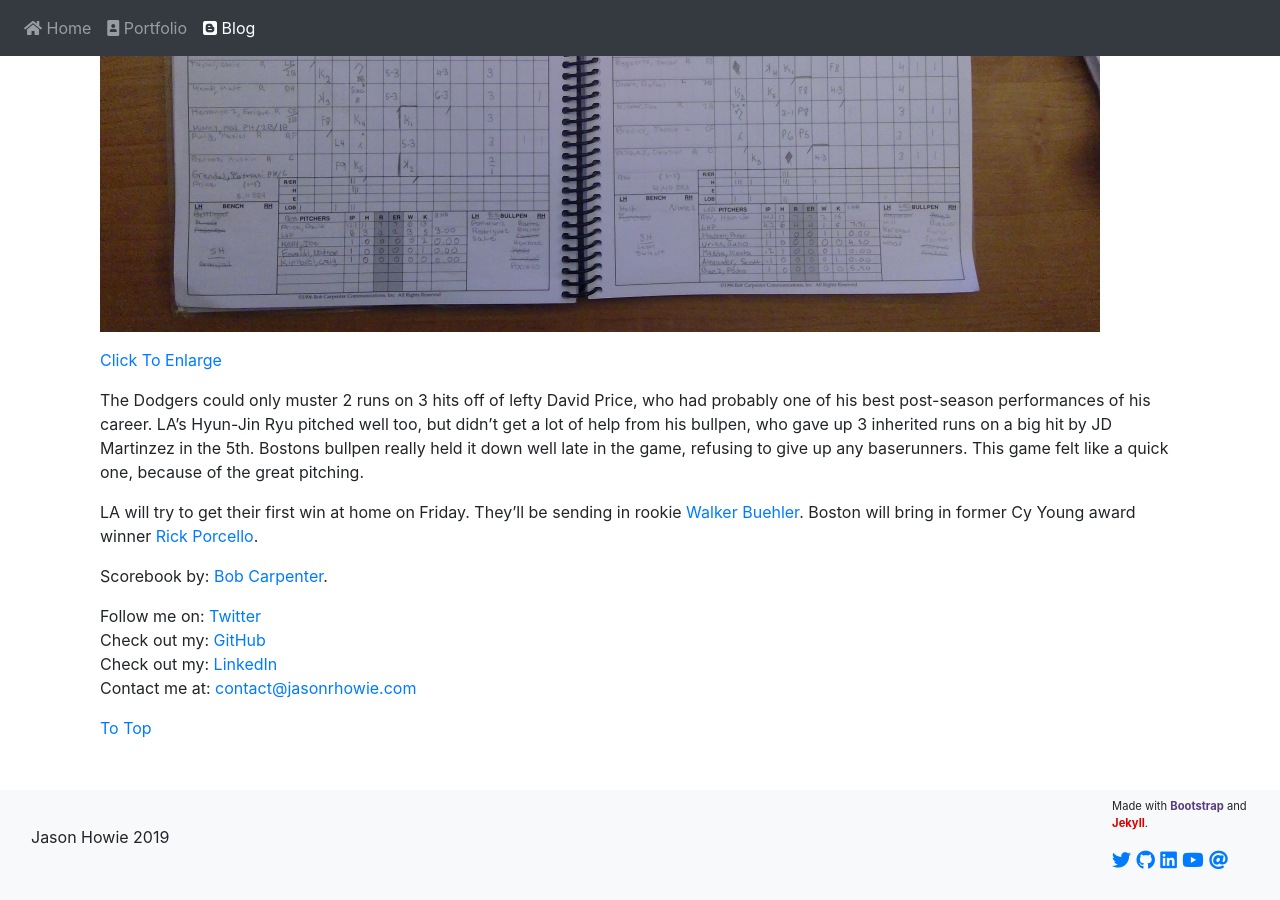
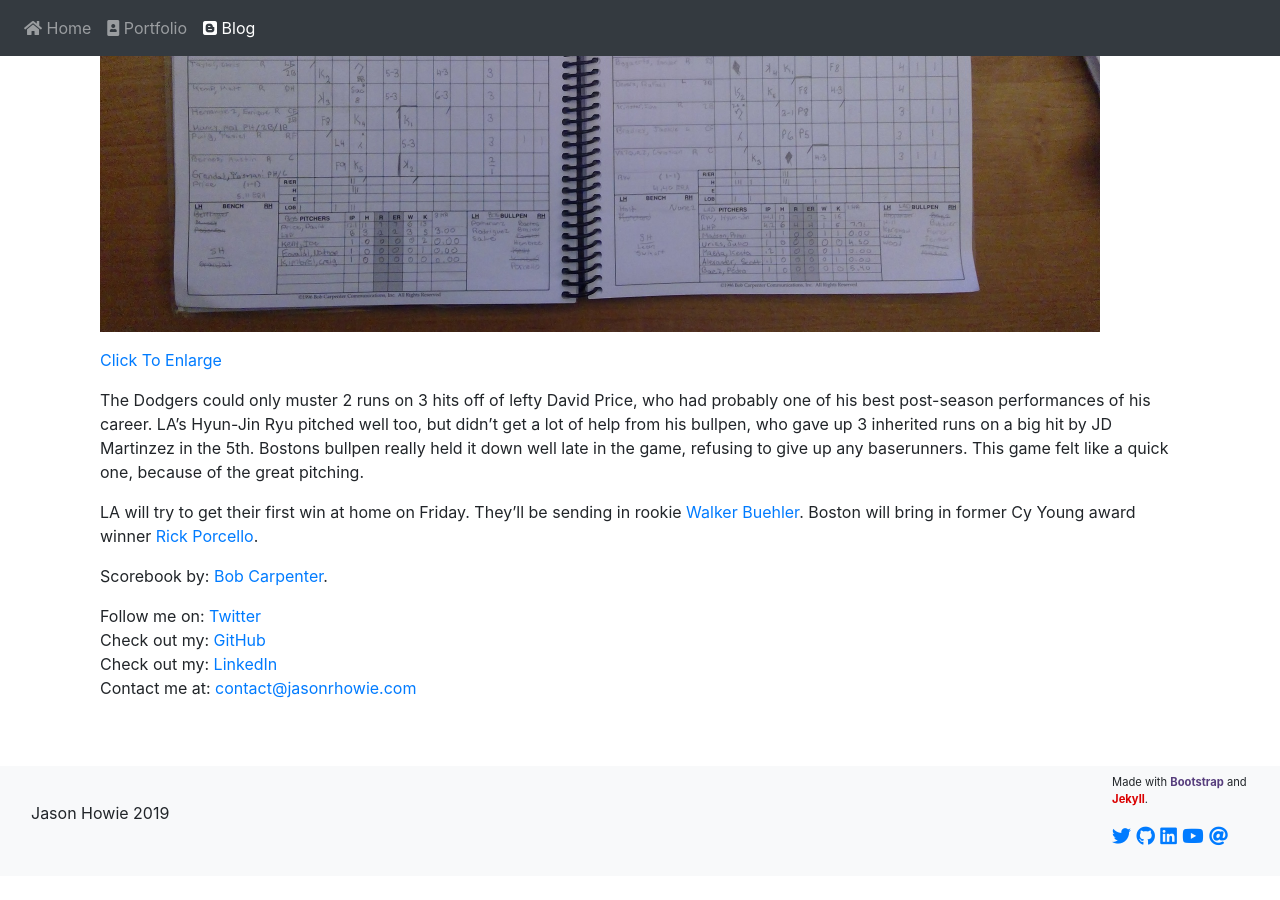
Before and after one commit to bt93/old_website, a Jekyll site: the page built from _posts/2018-10-25-ws-gm-two.md, in a window 1280 px wide and 900 px high, scrolled down 774 px. Built offline with Jekyll 4.4.1, drawn with Linux system fonts in a browser that asks for light colours; nearby versions of some CDN libraries; comment, search, counter and statistics services are not loaded; after the commit the page ends 1650 px from its top, so only the background shows below that.

Commit message:
delete to top from blog

```diff
--- a/_layouts/post.html
+++ b/_layouts/post.html
@@ -19,6 +19,3 @@ comments: true
 	Check out my: <a href="https://www.linkedin.com/in/jason-howie-837ba36b/" target="_blank">LinkedIn</a><br>
 	Contact me at: <a href="mailto:contact@jasonrhowie.com">contact@jasonrhowie.com</a></p>
 </div>
-<div class="container">
-	<a href="#">To Top</a>
-</div>
```
